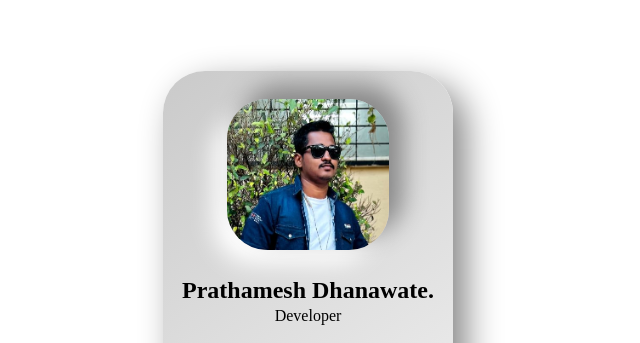
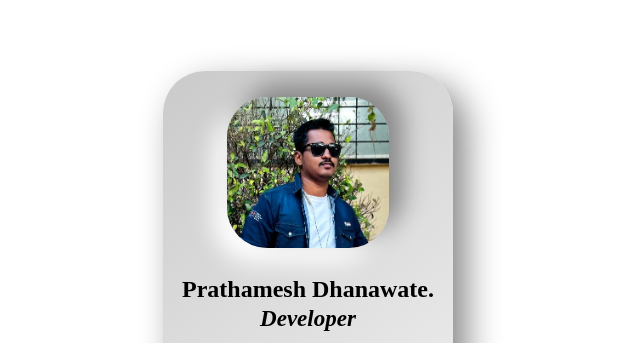
Before and after one commit to awasome2003/Profile-Card, a plain HTML site: page index.html in a window 1280 px wide. Shown: the part 124-467 px from the top of the page, without its empty margins (332-972 px from the left). Drawn offline with nearby package versions, Linux system fonts and the light colour scheme.

Commit message:
Update style.css

```diff
--- a/style.css
+++ b/style.css
@@ -53,7 +53,13 @@ body {
 }
 
 .title {
-    line-height: 25px;
+    line-height: 30px;
+}
+
+.title p{
+    font-size: 23px;
+    font-weight: bold;
+    font-style: italic;
 }
 
 .social-links {
```
